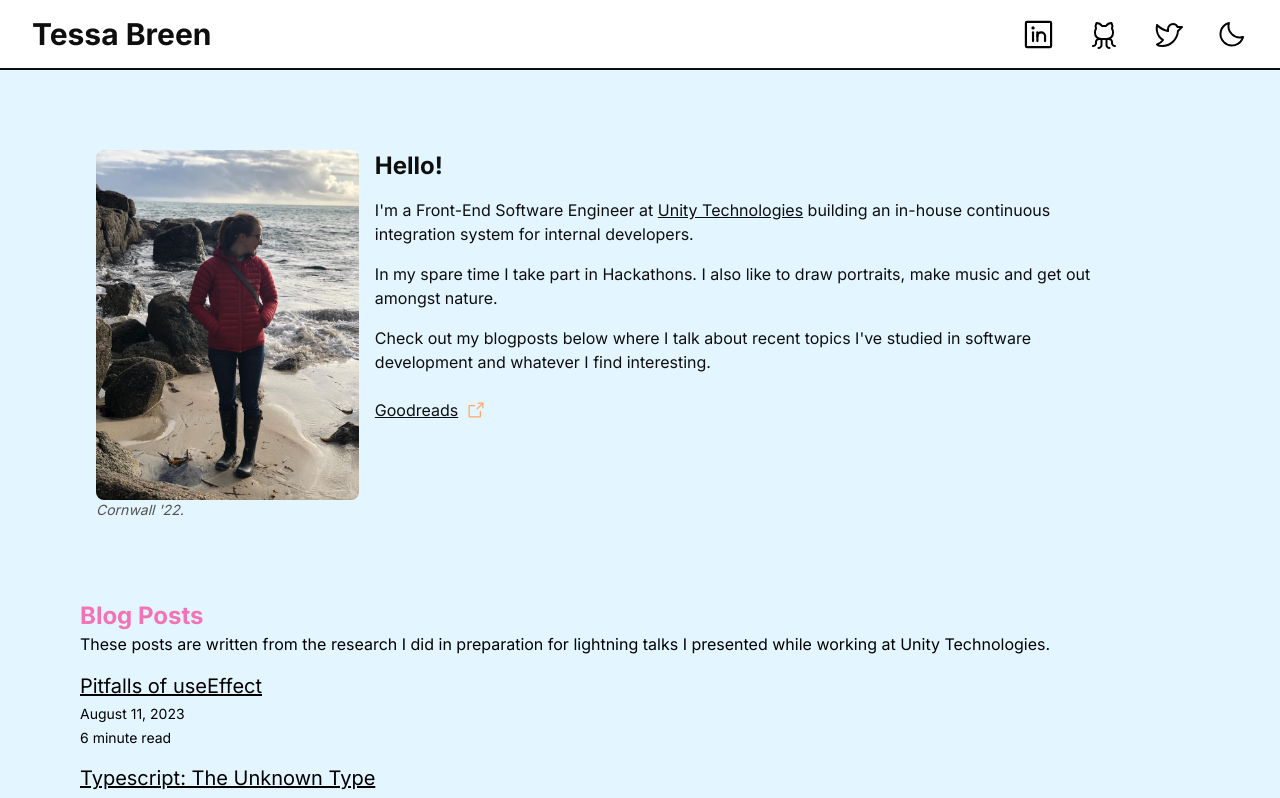
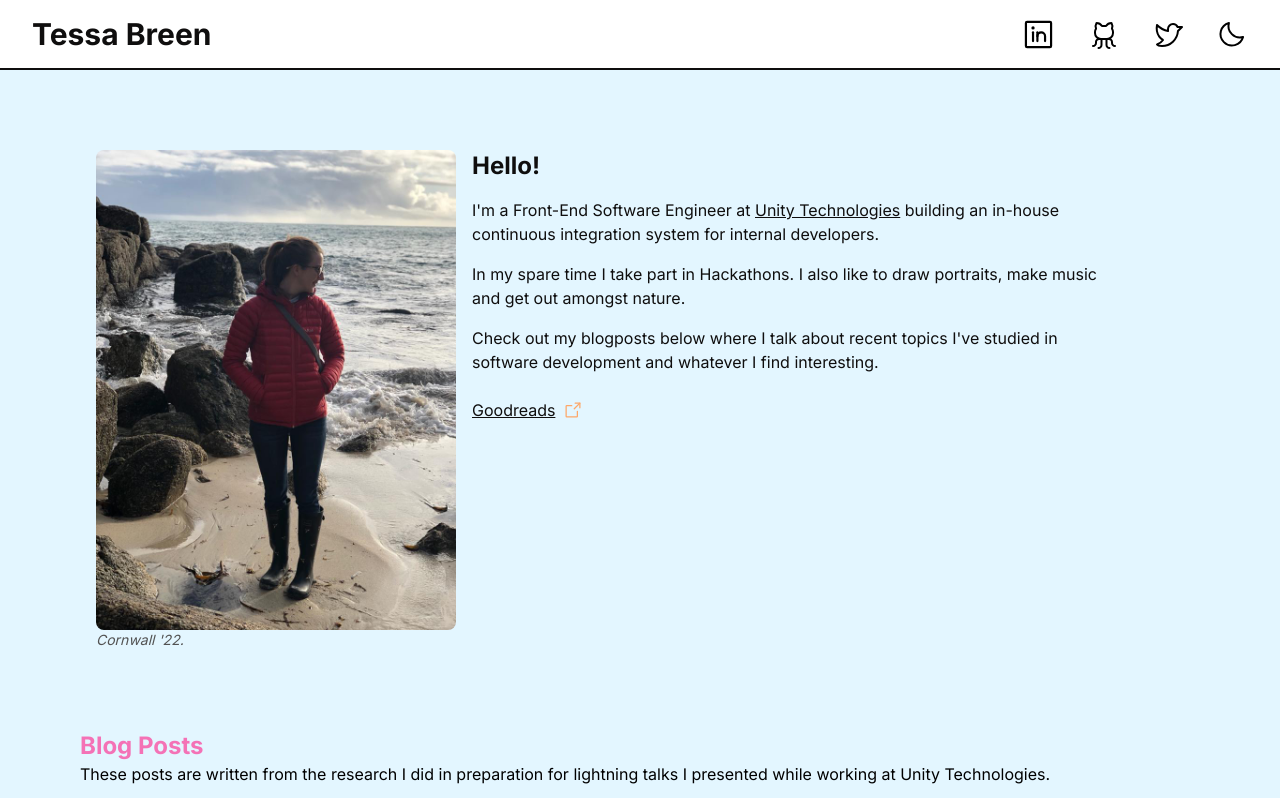
Before and after one commit to Mynameistessa/my-website, a Next.js app: page / in a window 1280 px wide. Shown: the top 798 px of the page. Built offline with nearby package versions, Linux system fonts and the light colour scheme.

Commit message:
Fix size of picture

```diff
--- a/components/CV-small.tsx
+++ b/components/CV-small.tsx
@@ -53,7 +53,7 @@ const CV: React.FC = () => {
         <div className={`dark:text-white text-neutral-900 px-8 py-4 lg:text-m text-sm max-w-200 break-words`}>
           <ol className="list-disc max-w-200 break-words">
             <li>
-              Working on an internal continuous integration system for internal developers
+              Helping build a world-class, scalable infrastructure for continuous integration used by Unity developers
             </li>
           </ol>
           <div className="xs:invisible flex dark:text-white text-neutral-900 flex-wrap items-end space-x-2 space-y-2 mb-4">
--- a/components/Intro.tsx
+++ b/components/Intro.tsx
@@ -6,7 +6,7 @@ const Intro = () => {
   return <div className="flex z-10 w-full max-w-5xl items-center justify-between text-sm lg:flex">
     <div className="grid mb-16">
       <div className=' lg:flex'>
-        <div className="overflow-hidden bg-no-repeat bg-cover px-4 mb-4">
+        <div className="overflow-hidden bg-no-repeat bg-cover px-4 mb-4 shrink-0">
           <Image
             src="/me.jpg"
             className="rounded-lg"
```
Also changed, not shown: tailwind.config.js (+0 -9 lines).
